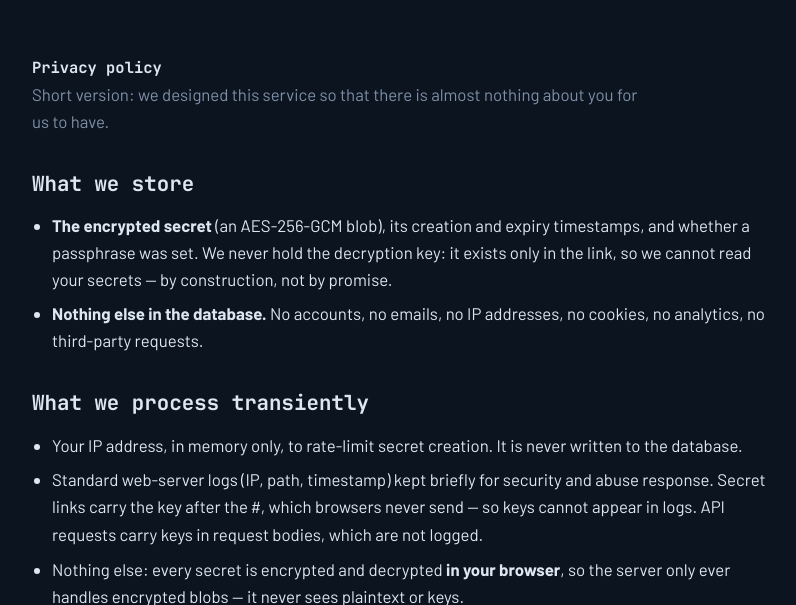
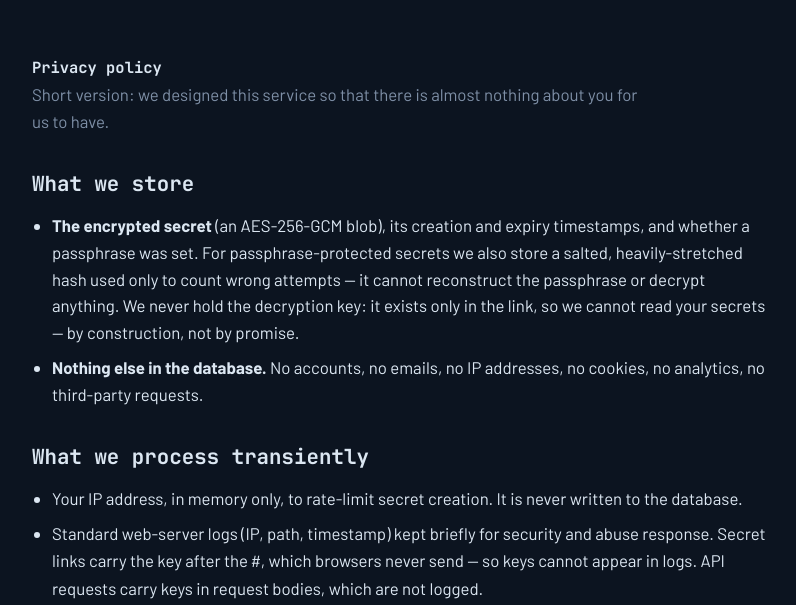
Before and after one commit to cynderlab/secret.cynderlab.com, a FastAPI app: page /privacy in a window 1280 px wide. Shown: the part 69-674 px from the top of the page, without its empty margins (240-1036 px from the left). Run offline with FastAPI, Linux system fonts and the light colour scheme; parts of the project's set-up code (start-up, migrations or seed data) failed here and were passed over.

Commit message:
docs: reflect passphrase gate everywhere, fix stale e2e script
Co-Authored-By: Claude Fable 5 <noreply@anthropic.com>
Claude-Session: https://claude.ai/code/session_01CzwdBan5U5VT2UKkTdqRFZ

```diff
--- a/app/i18n.py
+++ b/app/i18n.py
@@ -97,7 +97,7 @@ TRANSLATIONS: dict[str, dict[str, str]] = {
         "hiw_audit_crypto_js": "the heart: encrypt, decrypt and key derivation, ~60 readable lines of WebCrypto. Your browser runs exactly this.",
         "hiw_audit_create_js": "the create flow: generates the key, encrypts, uploads only the blob.",
         "hiw_audit_reveal_js": "the read flow: burns the server copy, then decrypts locally with the key from the #.",
-        "hiw_audit_store_py": "the atomic burn-on-read and the expiry purge, in SQL.",
+        "hiw_audit_store_py": "the atomic burn-on-read, the 5-attempt passphrase lock and the expiry purge, in SQL.",
         "hiw_audit_crypto_py": "a Python mirror of the same scheme — pinned to the JavaScript by a shared test vector, so neither side can drift.",
         "hiw_back": "← Share a secret",
         # secret page
@@ -188,7 +188,7 @@ TRANSLATIONS: dict[str, dict[str, str]] = {
         "hiw_audit_crypto_js": "el cor: xifrar, desxifrar i derivar claus, ~60 línies llegibles de WebCrypto. El teu navegador executa exactament això.",
         "hiw_audit_create_js": "el flux de creació: genera la clau, xifra i puja només el blob.",
         "hiw_audit_reveal_js": "el flux de lectura: crema la còpia del servidor i després desxifra en local amb la clau del #.",
-        "hiw_audit_store_py": "el burn-on-read atòmic i la purga de caducats, en SQL.",
+        "hiw_audit_store_py": "el burn-on-read atòmic, el bloqueig de 5 intents de la frase de pas i la purga de caducats, en SQL.",
         "hiw_audit_crypto_py": "un mirall en Python del mateix esquema — lligat al JavaScript per un vector de test compartit, perquè cap costat pugui divergir.",
         "hiw_back": "← Comparteix un secret",
         "s_title": "T'espera un secret — Cynderlab Secrets",
@@ -277,7 +277,7 @@ TRANSLATIONS: dict[str, dict[str, str]] = {
         "hiw_audit_crypto_js": "el corazón: cifrar, descifrar y derivar claves, ~60 líneas legibles de WebCrypto. Tu navegador ejecuta exactamente esto.",
         "hiw_audit_create_js": "el flujo de creación: genera la clave, cifra y sube solo el blob.",
         "hiw_audit_reveal_js": "el flujo de lectura: quema la copia del servidor y después descifra en local con la clave del #.",
-        "hiw_audit_store_py": "el burn-on-read atómico y la purga de caducados, en SQL.",
+        "hiw_audit_store_py": "el burn-on-read atómico, el bloqueo de 5 intentos de la frase de paso y la purga de caducados, en SQL.",
         "hiw_audit_crypto_py": "un espejo en Python del mismo esquema — atado al JavaScript por un vector de test compartido, para que ningún lado pueda divergir.",
         "hiw_back": "← Comparte un secreto",
         "s_title": "Te espera un secreto — Cynderlab Secrets",
--- a/templates/privacy-ca.html
+++ b/templates/privacy-ca.html
@@ -9,8 +9,10 @@
   <h2>Què guardem</h2>
   <ul>
     <li><strong>El secret xifrat</strong> (un blob AES-256-GCM), les dates de creació i
-      caducitat, i si té frase de pas. Mai tenim la clau de desxifrat: només existeix al link,
-      així que no podem llegir els teus secrets — per construcció, no per promesa.</li>
+      caducitat, i si té frase de pas. Per als secrets amb frase de pas també guardem un hash
+      salat i molt estirat que serveix només per comptar intents erronis — no pot reconstruir
+      la frase de pas ni desxifrar res. Mai tenim la clau de desxifrat: només existeix al
+      link, així que no podem llegir els teus secrets — per construcció, no per promesa.</li>
     <li><strong>Res més a la base de dades.</strong> Ni comptes, ni emails, ni adreces IP,
       ni cookies, ni analítiques, ni peticions a tercers.</li>
   </ul>
--- a/templates/privacy-en.html
+++ b/templates/privacy-en.html
@@ -9,8 +9,11 @@
   <h2>What we store</h2>
   <ul>
     <li><strong>The encrypted secret</strong> (an AES-256-GCM blob), its creation and expiry
-      timestamps, and whether a passphrase was set. We never hold the decryption key: it exists
-      only in the link, so we cannot read your secrets — by construction, not by promise.</li>
+      timestamps, and whether a passphrase was set. For passphrase-protected secrets we also
+      store a salted, heavily-stretched hash used only to count wrong attempts — it cannot
+      reconstruct the passphrase or decrypt anything. We never hold the decryption key: it
+      exists only in the link, so we cannot read your secrets — by construction, not by
+      promise.</li>
     <li><strong>Nothing else in the database.</strong> No accounts, no emails, no IP addresses,
       no cookies, no analytics, no third-party requests.</li>
   </ul>
```
Also changed, not shown: templates/privacy-es.html (+5 -3 lines), README.md, 1 other file.
